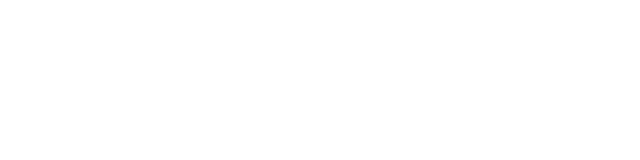
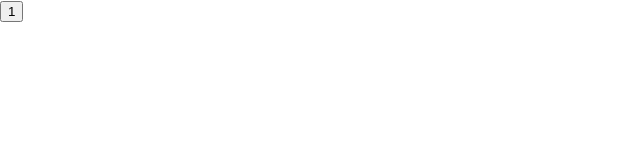
Before and after one commit to wasabi805/redux-thunk-extraReducers, a React (Create React App) app: page / in a window 1280 px wide. Shown: the top 160 px of the page, without its empty margins (0-640 px from the left). Built offline with nearby package versions, Linux system fonts and the light colour scheme.

Commit message:
made ButtonWrapper component.

```diff
--- a/src/components/App.tsx
+++ b/src/components/App.tsx
@@ -1,7 +1,12 @@
 import React from 'react'
+import ButtonWrapper from './ButtonWrapper'
 
 function App() {
-  return <div className="App"></div>
+  return (
+    <div className="App">
+      <ButtonWrapper render={() => console.log('hi')} />
+    </div>
+  )
 }
 
 export default App
--- /dev/null
+++ b/src/components/ButtonWrapper/index.tsx
@@ -0,0 +1,22 @@
+import React, { Component } from 'react'
+
+interface IProps{
+    render?: ()=> void
+}
+
+class ButtonWrapper extends Component<IProps> {
+  state = { count: 0 }
+
+  incrementCount = () => {
+    this.setState({
+      ...this.state,
+      count: this.state.count + 1
+    })
+  }
+
+  render() {
+    return <button>1</button>
+  }
+}
+
+export default ButtonWrapper
```
Also changed, not shown: src/components/ButtonOne/index.tsx (added).
